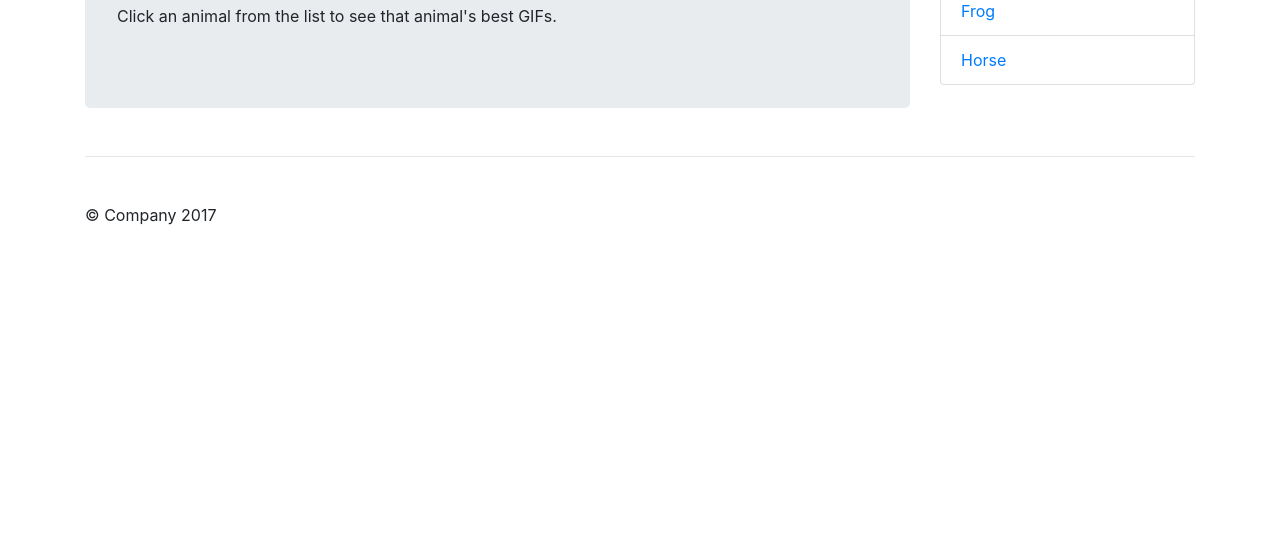
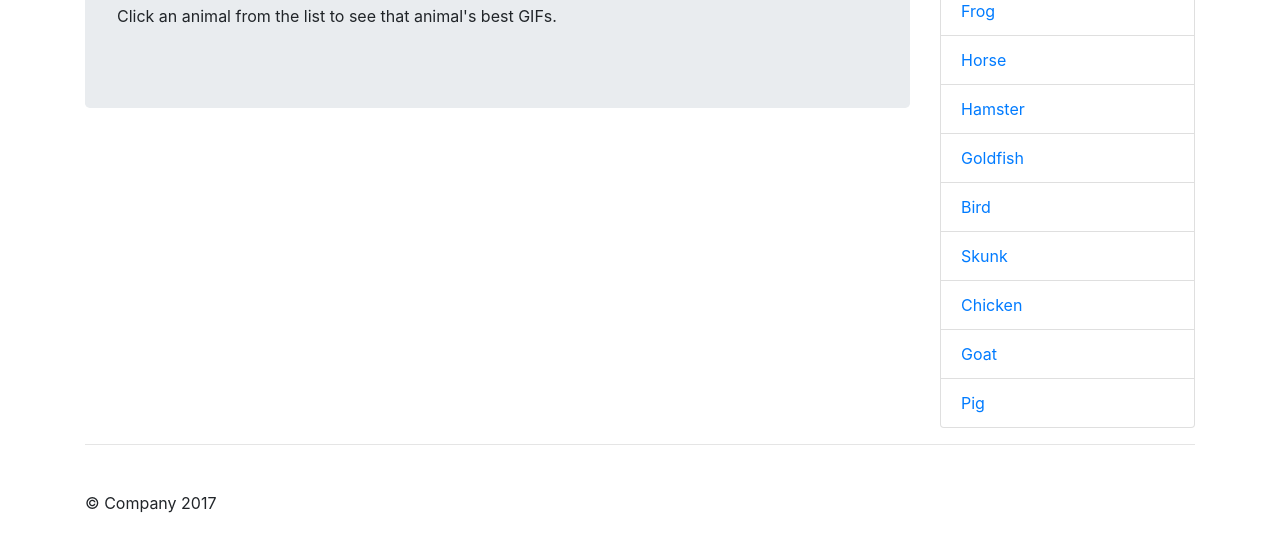
Before and after one commit to ccowen/GIF-Animal-Search, a plain HTML site: page index.html in a window 1280 px wide. Shown: the part 132-684 px from the top of the page. Drawn offline with nearby package versions, Linux system fonts and the light colour scheme.

Commit message:
working, needs more css

```diff
--- a/assets/javascript/javascript.js
+++ b/assets/javascript/javascript.js
@@ -2,21 +2,23 @@ var topics = [
 	"Dog",
 	"Cat",
 	"Frog",
-	"Horse"
+	"Horse",
+	"Hamster",
+	"Goldfish",
+	"Bird",
+	"Skunk",
+	"Chicken",
+	"Goat",
+	"Pig"
 ]
 
 // Function for displaying animal buttons
 function renderLinks() {
 
-/* Deleting the movies prior to adding new movies
-// (this is necessary otherwise we will have repeat buttons)
-$("#buttons-view").empty(); */
-
 	// Looping through the array of topics
 	for (var i = 0; i < topics.length; i++) {
 
-		// Then dynamicaly generating buttons for each movie in the array
-		// This code $("<button>") is all jQuery needs to create the beginning and end tag. (<button></button>)
+		// Then dynamicaly generating links for each topic in the array
 		var a = $("<a>");
 		// Adding a class
 		a.addClass("list-group-item");
@@ -44,52 +46,20 @@ function displayAnimalInfo() {
 	  method: "GET"
 	}).done(function(response) {
 
-	  // Creating a div to hold the gif plus other info
-
-	  /* // Storing the rating data
-	  var rating = response.Rated;
-
-	  // Creating an element to have the rating displayed
-	  var pOne = $("<p>").text("Rating: " + rating);
-
-	  // Displaying the rating
-	  gifImage.append(pOne);
-
-	  // Storing the release year
-	  var released = response.Released;
-
-	  // Creating an element to hold the release year
-	  var pTwo = $("<p>").text("Released: " + released);
-
-	  // Displaying the release year
-	  movieDiv.append(pTwo);
-
-	  // Storing the plot
-	  var plot = response.Plot;
-
-	  // Creating an element to hold the plot
-	  var pThree = $("<p>").text("Plot: " + plot);
-
-	  // Appending the plot
-	  movieDiv.append(pThree); */
-
 	  $("#animalGifHere").empty();
 
 	  // Creating an element to hold the image
 	  for (var i = 0; i < response.data.length; i++) {
 
-	  	var heading = ("<h2 class='gifHeading'>" + animal + " " + [i + 1] + "</h2>");
 	  	var image = $("<img src='" + response.data[i].images.fixed_width.url + "'>");
-	  	var text = ("<p class='gifText'>" + response.data[i].images.fixed_width.url + "</p>")
+
+	  	var text = ("<p><a class='btn btn-secondary' href=" + response.data[i].images.fixed_width.url + "role='button'>Go to Link</a></p>")
 
 	  	// Creating a div to hold the gif, maybe plus other info
 	    var gifDiv = $("<div class='col-6 col-lg-4'>");
 
 	    // append the gif div the main area
 	    $("#animalGifHere").append(gifDiv);
-
-	    // Appending the heading to the gif div
-	    gifDiv.append(heading);
 
 	    // Appending the image to the gif div
 	    gifDiv.append(image);
```
Also changed, not shown: index.html (+3 -1 lines).
